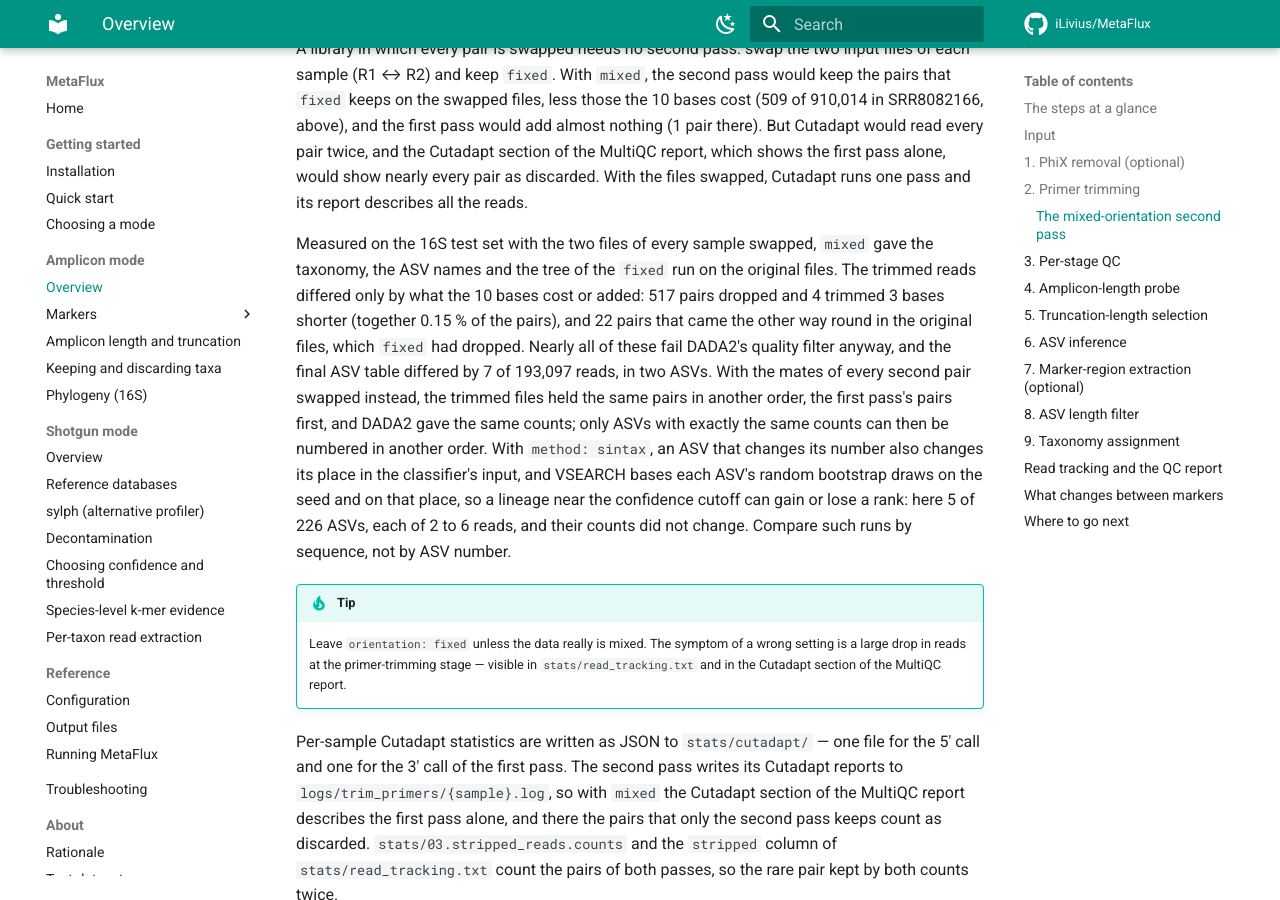
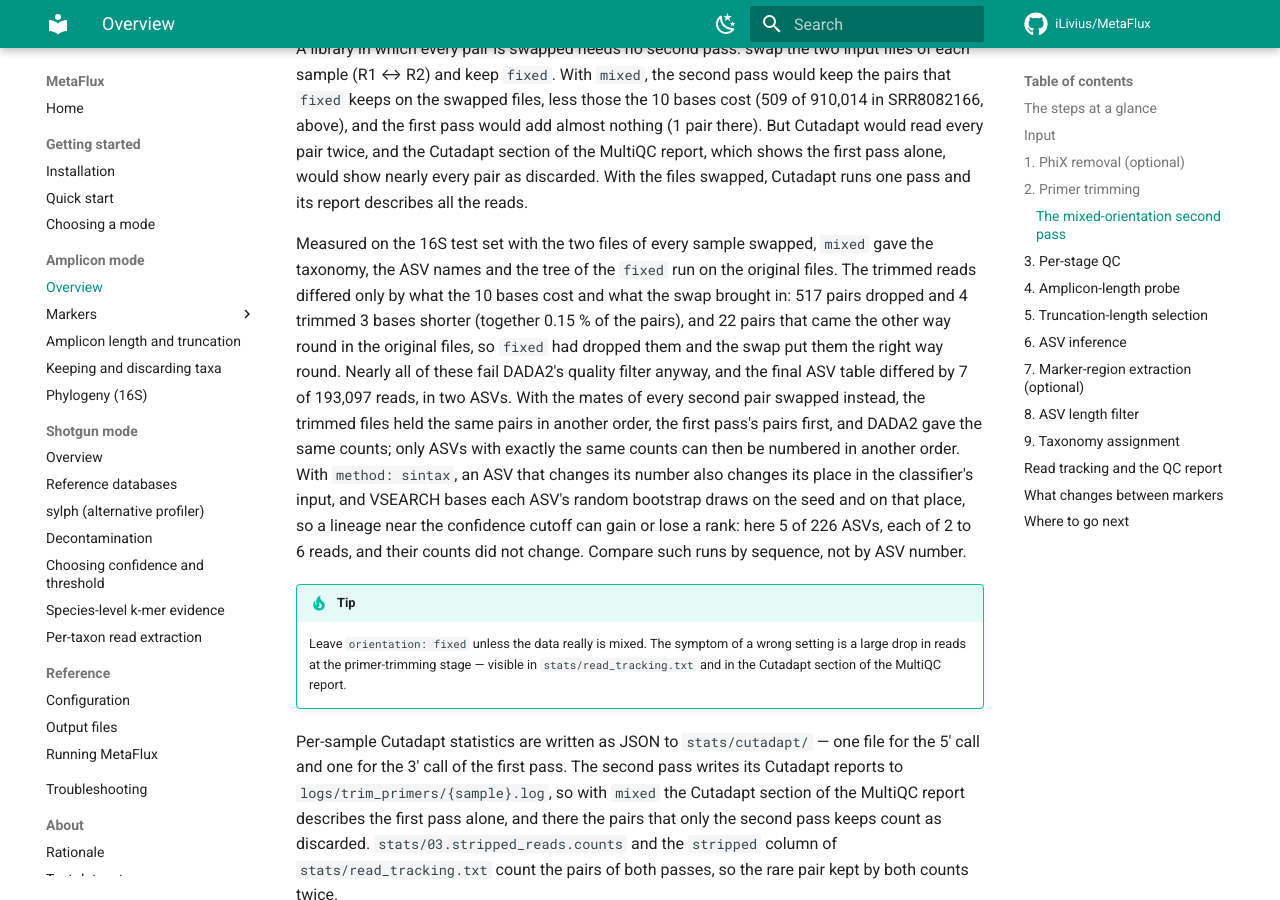
Before and after one commit to iLivius/MetaFlux, an MkDocs documentation site: the page built from docs/amplicon/overview.md, in a window 1280 px wide and 900 px high, scrolled down 6264 px. Built offline with MkDocs 1.6.1 and Material for MkDocs 9.7.7, drawn with Linux system fonts in a browser that asks for light colours; comment, search, counter and statistics services are not loaded.

Commit message:
Docs: the 22 extra pairs of the swapped 16S run come from the swap, not the 10-base rule
The amplicon overview credited the 22 pairs that the mixed run on the swapped files
kept, and the fixed run on the original files had dropped, to "what the 10 bases cost
or added". The 10-base minimum only removes pairs (the 517 dropped and the 4 trimmed
shorter); those 22 came the other way round in the original files, swapping the files
put them the right way round, and the first pass kept them with the whole primer cut.
The sentence now says so. The message of the earlier commit that added the sentence
repeats the old attribution and is left as it is.

```diff
--- a/docs/amplicon/overview.md
+++ b/docs/amplicon/overview.md
@@ -221,14 +221,15 @@ the files swapped, Cutadapt runs one pass and its report describes all the reads
 
 Measured on the 16S test set with the two files of every sample swapped, `mixed` gave
 the taxonomy, the ASV names and the tree of the `fixed` run on the original files. The
-trimmed reads differed only by what the 10 bases cost or added: 517 pairs dropped and 4
-trimmed 3 bases shorter (together 0.15 % of the pairs), and 22 pairs that came the other
-way round in the original files, which `fixed` had dropped. Nearly all of these fail
-DADA2's quality filter anyway, and the final ASV table differed by 7 of 193,097 reads, in
-two ASVs. With the mates of every second pair swapped instead, the trimmed files held the
-same pairs in another order, the first pass's pairs first, and DADA2 gave the same
-counts; only ASVs with exactly the same counts can then be numbered in another order.
-With `method: sintax`, an ASV that changes its number also changes its place in the
+trimmed reads differed only by what the 10 bases cost and what the swap brought in: 517
+pairs dropped and 4 trimmed 3 bases shorter (together 0.15 % of the pairs), and 22 pairs
+that came the other way round in the original files, so `fixed` had dropped them and the
+swap put them the right way round. Nearly all of these fail DADA2's quality filter
+anyway, and the final ASV table differed by 7 of 193,097 reads, in two ASVs. With the
+mates of every second pair swapped instead, the trimmed files held the same pairs in
+another order, the first pass's pairs first, and DADA2 gave the same counts; only ASVs
+with exactly the same counts can then be numbered in another order. With
+`method: sintax`, an ASV that changes its number also changes its place in the
 classifier's input, and VSEARCH bases each ASV's random bootstrap draws on the seed and
 on that place, so a lineage near the confidence cutoff can gain or lose a rank: here 5 of
 226 ASVs, each of 2 to 6 reads, and their counts did not change. Compare such runs by
```
